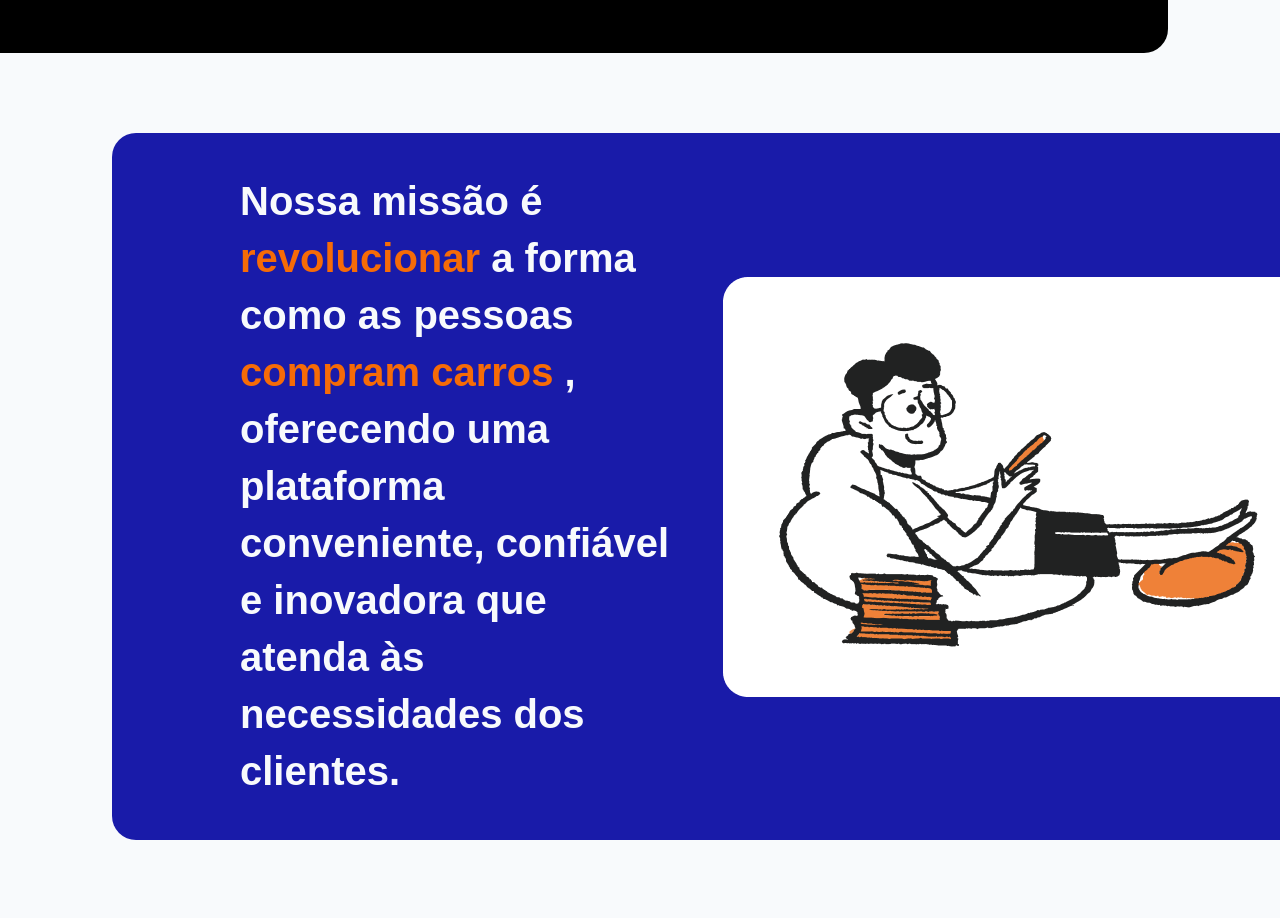
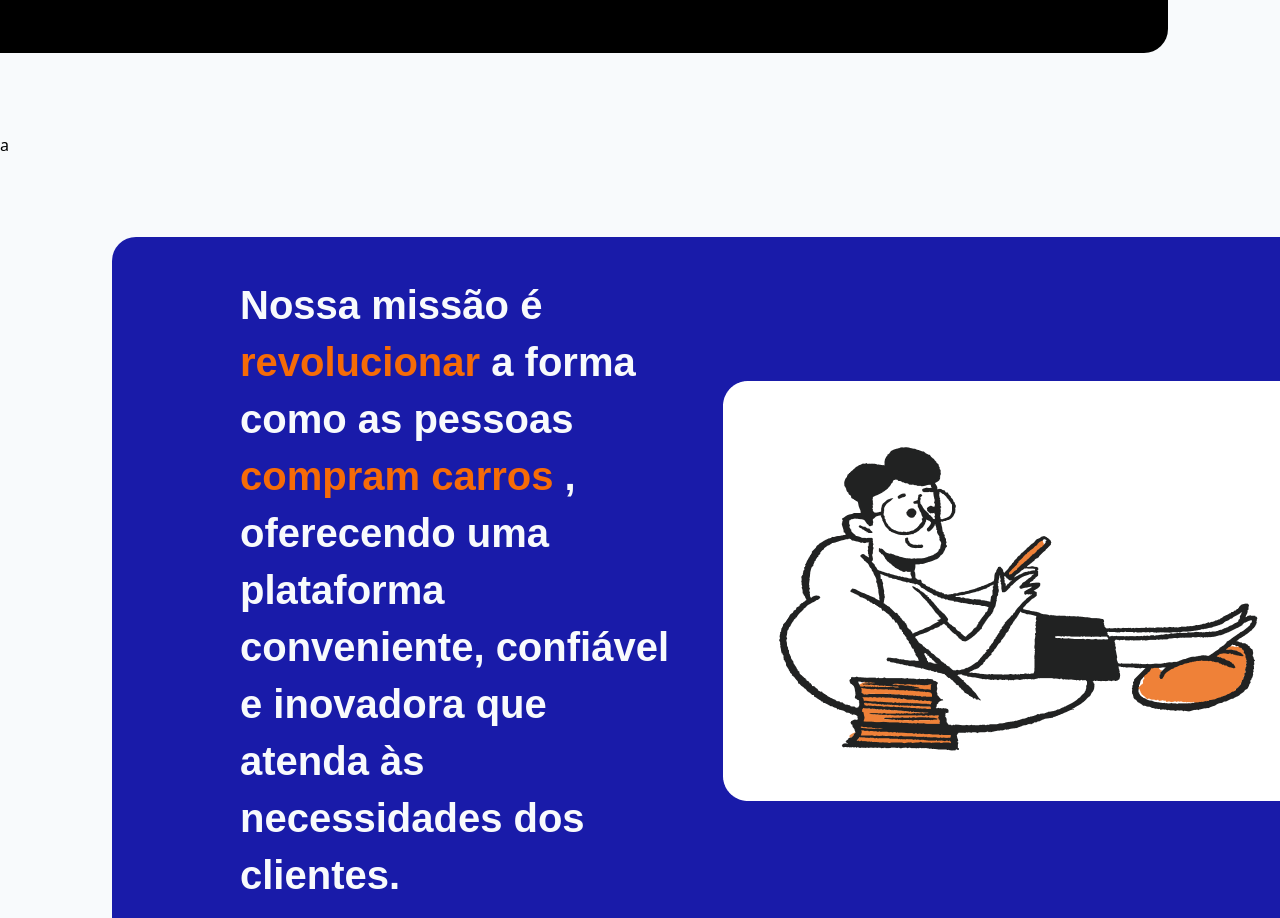
Before and after one commit to FelpsSantosx/TopCarOnline, a React (Vite) app: page /about in a window 1280 px wide. Shown: the part 906-1824 px from the top of the page. Built offline with nearby package versions, Linux system fonts and the light colour scheme.

Commit message:
teste 1.0

```diff
--- a/src/Pages/about/AboutUs.jsx
+++ b/src/Pages/about/AboutUs.jsx
@@ -13,7 +13,9 @@ const AboutUs = () => {
                     de compra fácil segura e transparente para nossos clientes.
                 </h2>
             </div>
+            <h2>a</h2>
         </section>
+
 
     )
 }
```
